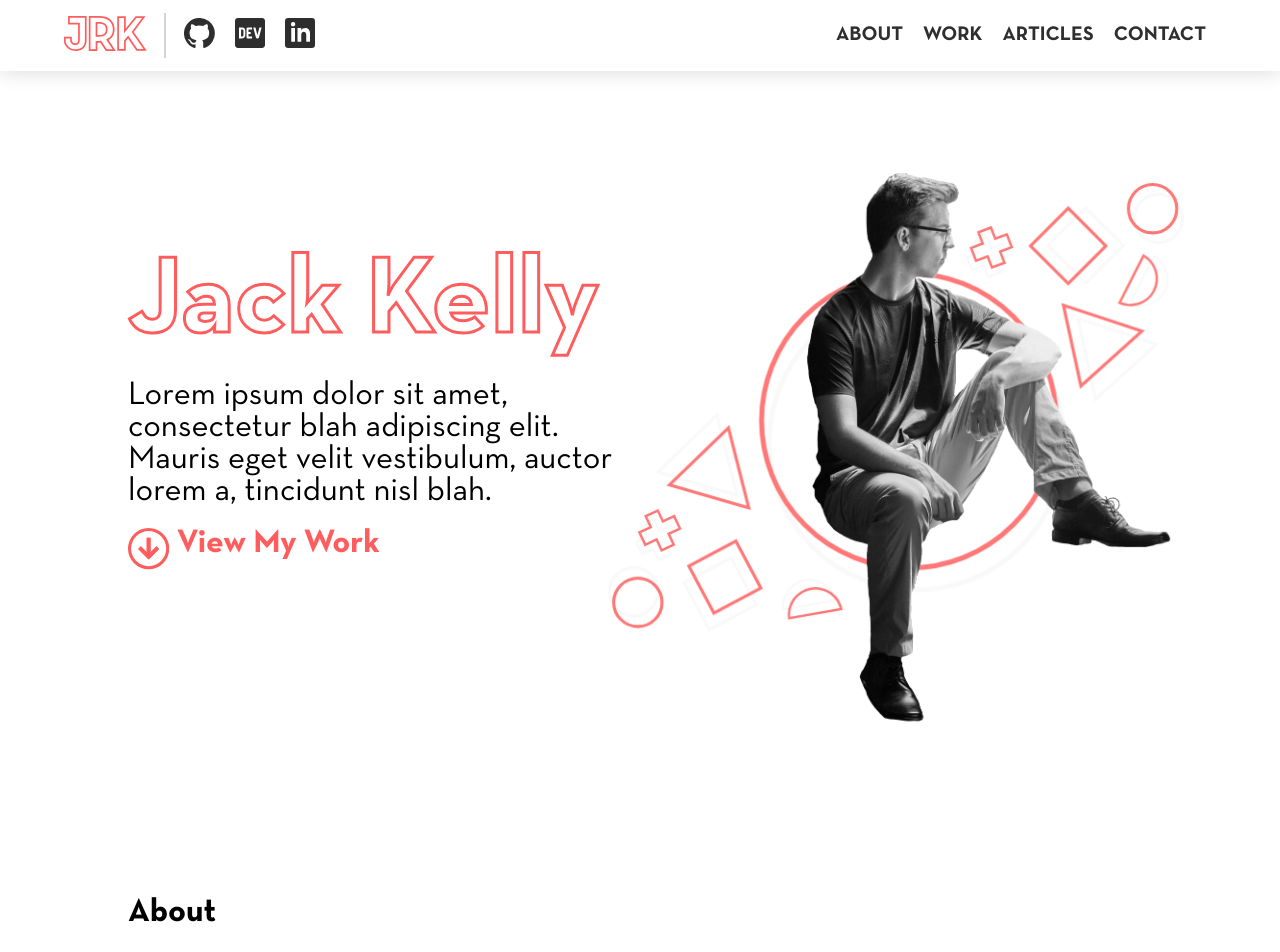
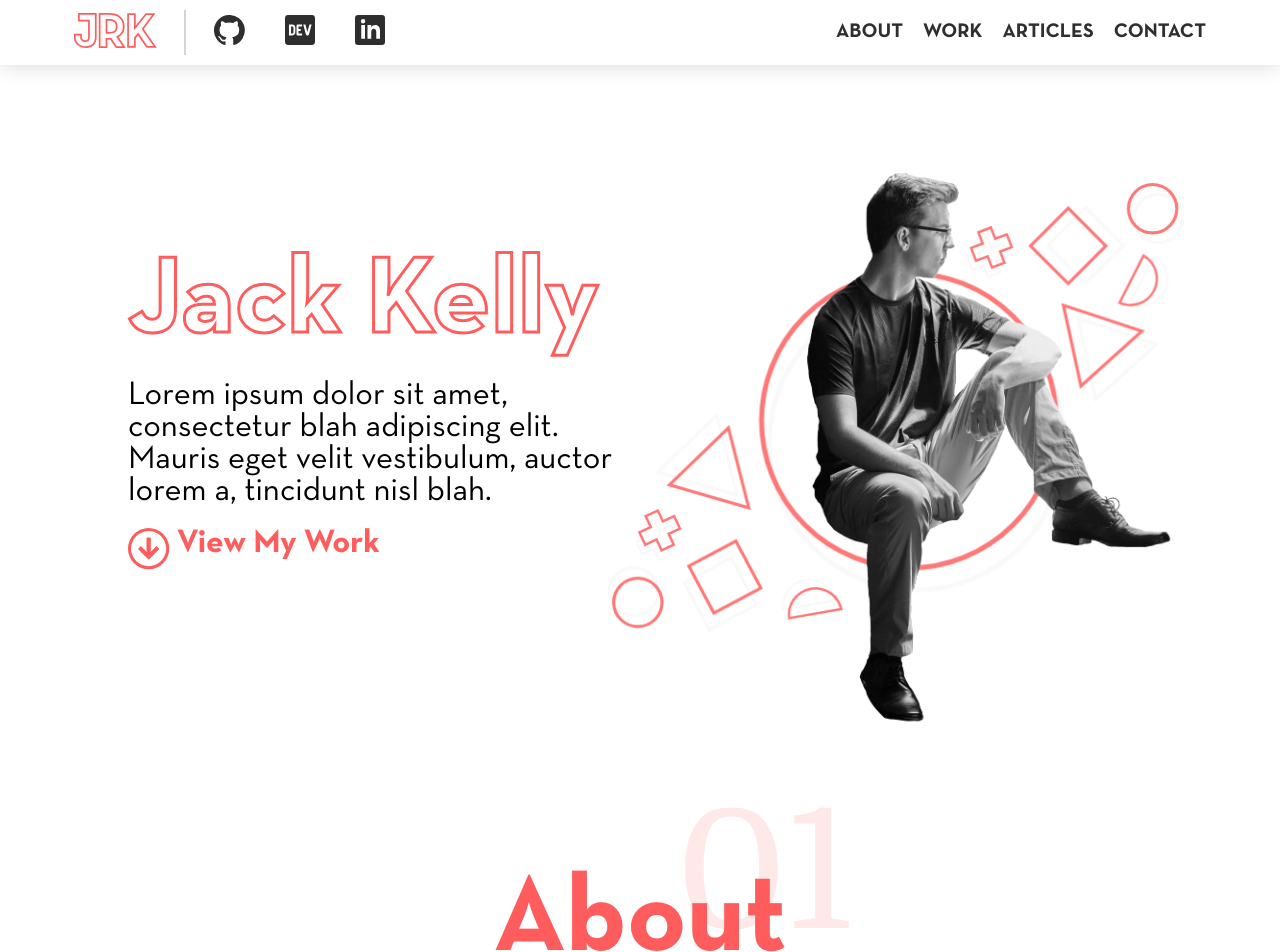
Before and after one commit to JackRKelly/Portfolio, a React (Create React App) app: page / in a window 1280 px wide. Shown: the top 952 px of the page. Built offline with nearby package versions, Linux system fonts and the light colour scheme.

Commit message:
Added about section content and base styling

```diff
--- a/src/App.scss
+++ b/src/App.scss
@@ -73,8 +73,7 @@ nav {
         height: 100%;
         li {
           display: inline-block;
-          padding: 16px 10px;
-          cursor: pointer;
+
           &.logo {
             padding: 0 10px 0 0;
             svg {
@@ -101,6 +100,8 @@ nav {
           a {
             text-decoration: none;
             color: $dark;
+            padding: 16px 10px;
+            cursor: pointer;
           }
         }
       }
--- a/src/Home.scss
+++ b/src/Home.scss
@@ -48,13 +48,6 @@ main {
           font-size: 1.5em;
           transition: $bezier;
           &:hover {
-            // transform: translateX(10px);
-            svg {
-              polygon {
-                transition: $bezier;
-                transform: translateY(40px);
-              }
-            }
           }
         }
       }
@@ -87,8 +80,36 @@ main {
       }
     }
   }
+  section#about {
+    h1 {
+      font-size: 5em;
+      position: relative;
+      left: 50%;
+      transform: translateX(-50%);
+      margin: 0;
+      display: inline-block;
+      color: $primary;
+      &::after {
+        content: "01";
+        position: absolute;
+        font-family: "Domine";
+        color: $light-primary;
+        font-weight: lighter;
+        font-size: 1.5em;
+        top: -0.55em;
+        right: -0.4em;
+        z-index: -1;
+      }
+    }
+    p {
+      font-size: 1.5em;
+    }
+  }
   section {
     min-height: 100vh;
     height: 100vh;
+    @media (max-width: $large) {
+      font-size: 12px;
+    }
   }
 }
--- a/src/assets/svg/heroshapes.tsx
+++ b/src/assets/svg/heroshapes.tsx
@@ -3,16 +3,6 @@ import "./heroshapes.scss";
 import JRKHero from "../images/jrkhero.png";
 import { animated } from "react-spring";
 
-interface Props {
-  parallax: {
-    xy: number[];
-    config: {
-      mass: number;
-      tension: number;
-      friction: number;
-    };
-  };
-}
 const HeroShapes = (props) => {
   const { parallax } = props;
 
--- a/src/assets/variables.scss
+++ b/src/assets/variables.scss
@@ -1,4 +1,5 @@
 $primary: #ff5d5d;
+$light-primary: #ffe8e8;
 $dark: #2e2e2e;
 $light: #d4d4d4;
 
--- a/src/components/Navigation.tsx
+++ b/src/components/Navigation.tsx
@@ -60,6 +60,15 @@ const Navigation = (props: Props) => {
                 className="icon"
               >
                 <Close />
+              </li>
+              <li
+                onClick={() => {
+                  setIsNavOpen(false);
+                }}
+              >
+                <AnchorLink offset="70" href="#home">
+                  Home
+                </AnchorLink>
               </li>
               <li
                 onClick={() => {
```
